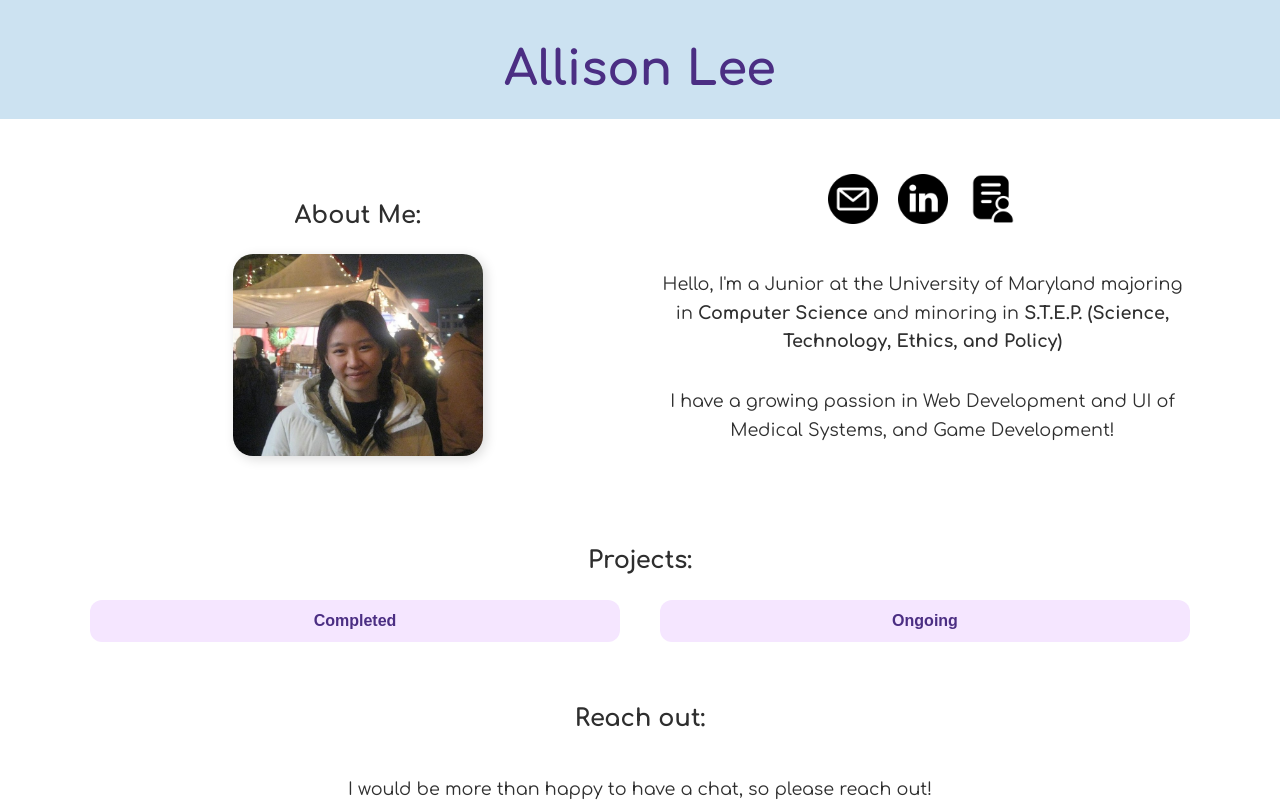
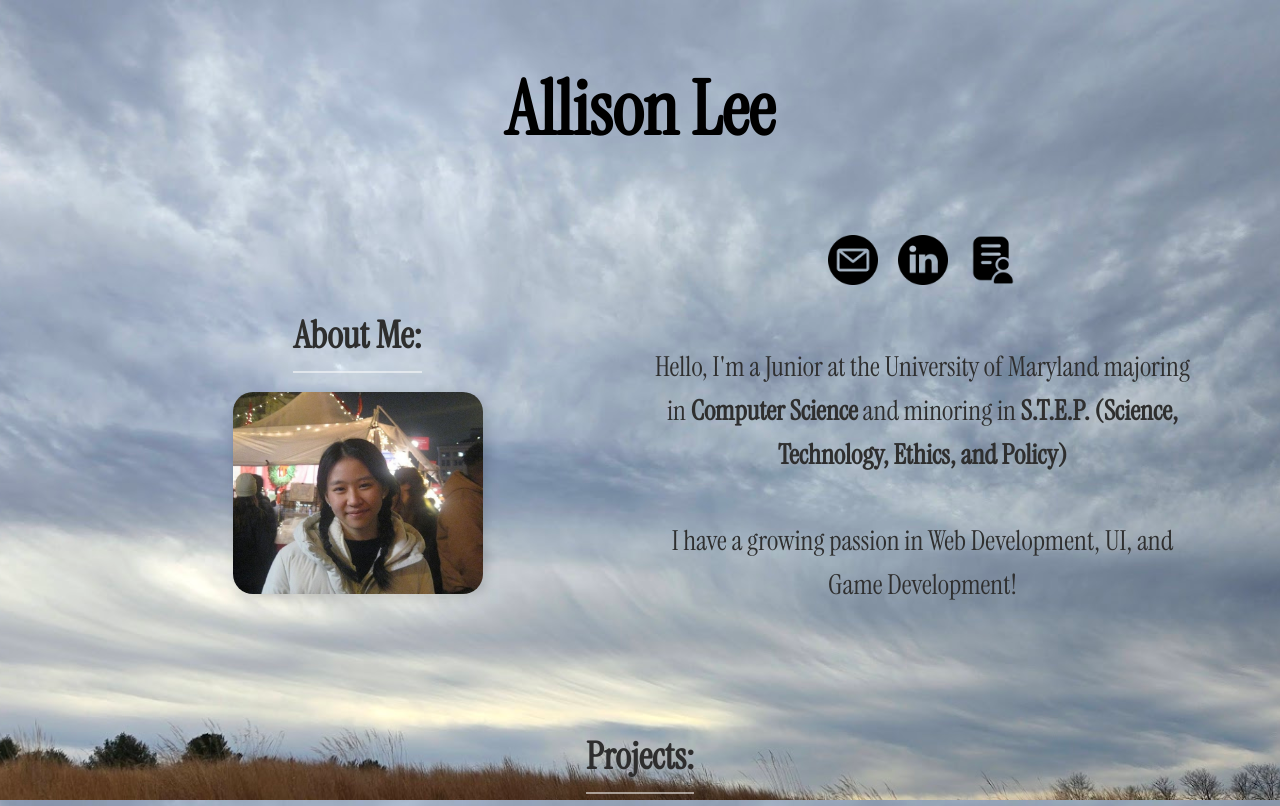
Before and after one commit to allison405/allison405, a plain HTML site: page index.html in a window 1280 px wide. Shown: the top 806 px of the page. Drawn offline with Linux system fonts and the light colour scheme; a web font is replaced by a local one.

Commit message:
revamp ui

```diff
--- a/index.html
+++ b/index.html
@@ -5,8 +5,7 @@
         <link rel="stylesheet" href="style.css" type="text/css">
         <link rel="preconnect" href="https://fonts.googleapis.com">
         <link rel="preconnect" href="https://fonts.gstatic.com" crossorigin>
-        <link href="https://fonts.googleapis.com/css2?family=Comfortaa:wght@300..700&family=Marmelad&display=swap" rel="stylesheet">
-        <title>Allison's Website!</title>
+        <link href="https://fonts.googleapis.com/css2?family=Instrument+Serif:ital@0;1&display=swap" rel="stylesheet">        <title>Allison's Website!</title>
     </head>
 
     <body>
@@ -34,7 +33,7 @@
                     </a>
                 </div>
                 <p>Hello, I'm a Junior at the University of Maryland majoring in <strong>Computer Science</strong> and minoring in <strong>S.T.E.P. (Science, Technology, Ethics, and Policy)</strong></p>
-                <p>I have a growing passion in Web Development and UI of Medical Systems, and Game Development!</p>
+                <p>I have a growing passion in Web Development, UI, and Game Development!</p>
             </div>
         </div>
         <h3>Projects:</h3>
@@ -43,7 +42,7 @@
             <button class="proj-button" onclick="toggleProjects('completed')">Completed</button>
             <div id="completed" class="proj-content">
                 <ul>
-                <li><strong>Automated Slides Generator</strong>
+                <li><strong>Automated Slides Generator:</strong>
                     During my '25 summer internship at Washington Software, my initial project was researching and
                     learning AI prompting of OpenAI's CustomGPT builder. I built a custom IT tutor
                     where upon opening, users would be prompted questions and provided lessons in
@@ -80,7 +79,7 @@
                     On the team, I have contributed HTML, JavaScript, and CSS aspects to
                     bring the extension and its features to life.</li>
                     <img src="craveCart.png">
-                <li><strong>Puppy Cafe</strong>
+                <li><strong>Puppy Cafe:</strong>
                     Starting an ambitious project, I wanted to learn about all about game
                     development. Always being interested in how games are created, built,
                     and expanded, I decided to take on this learning journey and create a
--- a/style.css
+++ b/style.css
@@ -1,14 +1,22 @@
 html {
-    font-family: 'Comfortaa', cursive;
+    font-family: 'Instrument Serif';
     scroll-behavior: smooth;
+    font-size: 25px;
 }
 
 header{
-    width: 100vw;
-    background-color: #cce2f1;
+    width: 100%;
+    text-align: left;
+    align-self: flex-start;
 }
 
 body {
+    background-image: url('glenstoneView.jpg');
+    background-size: cover;
+    background-position: center;
+    background-repeat: no-repeat;
+    background-attachment: fixed;
+
     max-width: 1100px;
     margin: 0 auto;
     padding: 0px;
@@ -53,10 +61,28 @@ body {
     box-shadow: 3px 3px 12px rgba(0,0,0,0.15);
 }
 
-h1 { font-size: 3rem; color: #4b2e83; margin-bottom: 0.2em; text-align: center; }
-h3 { font-size: 1.5rem; color: #2e2e2e; margin-top: 2em; margin-bottom: 0.5em; border-bottom: 2px solid #ffffff88; padding-bottom: 5px; }
+h1 {
+    font-size: 3rem;
+    color: #000000;
+    margin-bottom: 0.2em;
+    text-align: center;
+}
 
-p { font-size: 1.1rem; margin-bottom: 15px; color: #2f2f2f; text-align: center; }
+h3 {
+    font-size: 1.5rem;
+    color: #2e2e2e;
+    margin-top: 2em;
+    margin-bottom: 0.5em;
+    border-bottom: 2px solid #ffffff88;
+    padding-bottom: 5px;
+}
+
+p {
+    font-size: 1.1rem;
+    margin-bottom: 15px;
+    color: #2f2f2f;
+    text-align: center;
+}
 
 .projects-container {
     display: flex;
@@ -73,11 +99,11 @@ p { font-size: 1.1rem; margin-bottom: 15px; color: #2f2f2f; text-align: center;
 }
 
 .proj-button {
-    background-color: #f5e6ff;
-    color: #4b2e83;
+    background-color: #aeaecc;
+    color: #302b61;
     border: none;
     padding: 12px 20px;
-    font-size: 16px;
+    font-size: 20px;
     font-weight: 600;
     border-radius: 12px;
     cursor: pointer;
@@ -88,7 +114,7 @@ p { font-size: 1.1rem; margin-bottom: 15px; color: #2f2f2f; text-align: center;
 }
 
 .proj-button:hover {
-    background-color: #e1cfff;
+    background-color: #8f8fcc;
     transform: scale(1.05);
 }
 
```
Also changed, not shown: glenstoneView.jpg (added), 1 other file.
